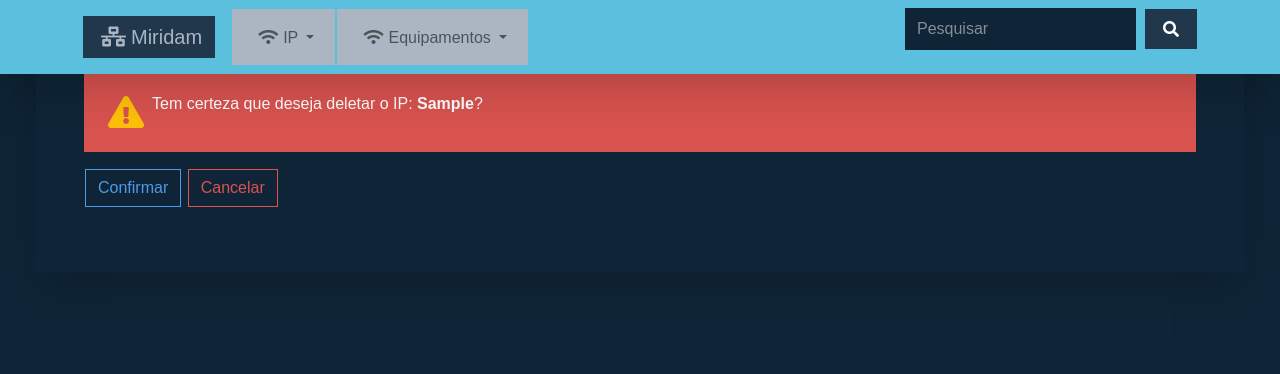
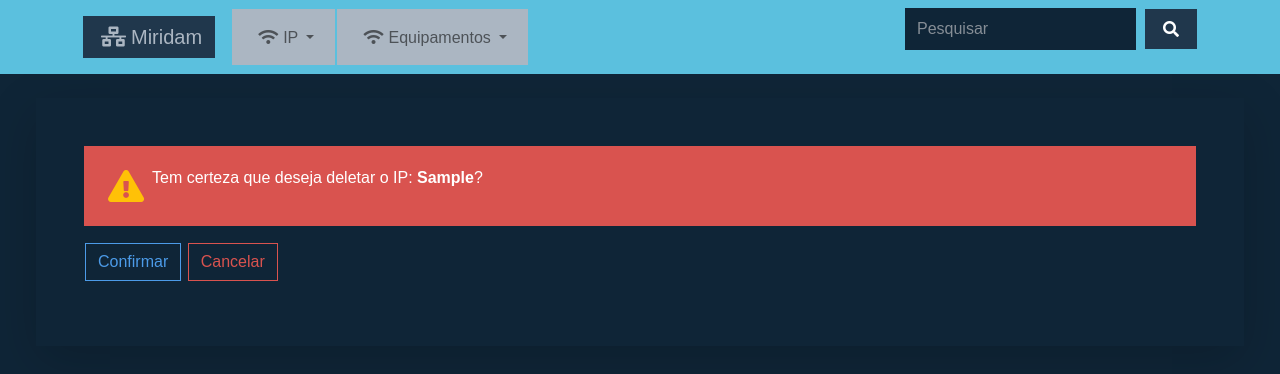
Before and after one commit to TrendingTechnology/miridam, a Django app: page /equipamentos/deletar/1 in a window 1280 px wide. Shown: the top 374 px of the page. Run offline with Django 3.2, Linux system fonts and the light colour scheme; tables that the repository leaves empty hold one stand-in row (values such as "Sample post"); some libraries are stand-ins or nearby versions; some web fonts are replaced.

Commit message:
ajusta navbar

```diff
--- a/templates/includes/navbar.html
+++ b/templates/includes/navbar.html
@@ -1,4 +1,4 @@
-<nav class="navbar navbar-expand-lg navbar-light bg-info fixed-top shadow-lg">
+<nav class="navbar navbar-expand-lg navbar-light bg-info">
     <div class="container">
         <a class="navbar-brand btn btn-dark text-light" href="{% url 'ip:active_list' %}"><i
                 class="fas fa-network-wired"></i>Miridam</a>
```
